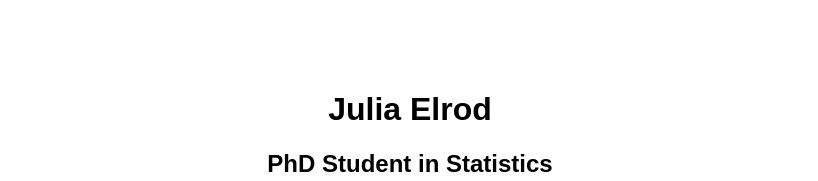
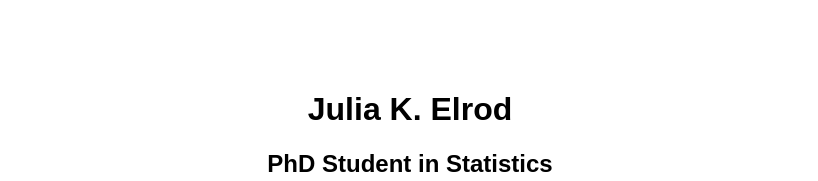
Before and after one commit to jkelrod97/jkelrod97.github.io, a plain HTML site: page index.html in a window 1280 px wide. Shown: the top 181 px of the page, without its empty margins (230-1048 px from the left). Drawn offline with Linux system fonts and the light colour scheme.

Commit message:
Added K.

```diff
--- a/index.html
+++ b/index.html
@@ -3,7 +3,7 @@
 <head>
     <meta charset="UTF-8">
     <meta name="viewport" content="width=device-width, initial-scale=1.0">
-    <title>Julia Elrod</title>
+    <title>Julia K. Elrod</title>
     <style>
         body {
             font-family: Arial, sans-serif;
@@ -24,7 +24,7 @@
 </head>
 <body>
     <div class="container">
-        <h1>Julia Elrod</h1>
+        <h1>Julia K. Elrod</h1>
         <h2>PhD Student in Statistics</h2>
         <img src="juliakelrod.jpeg" alt="Julia K. Elrod">
         <p>Welcome to my personal website. I am a PhD student at Carnegie Mellon University, researching statistical genetics.</p>
```
